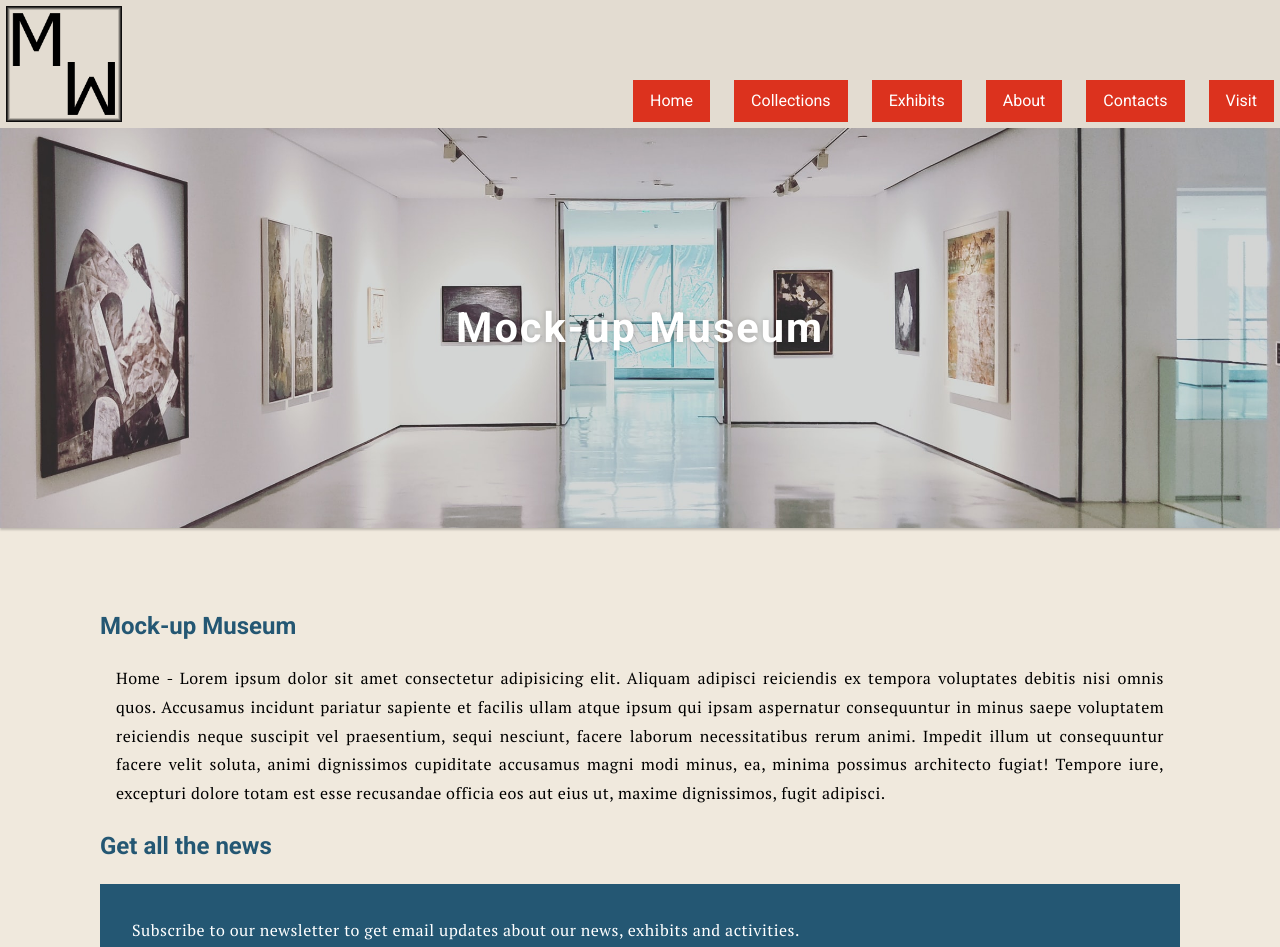
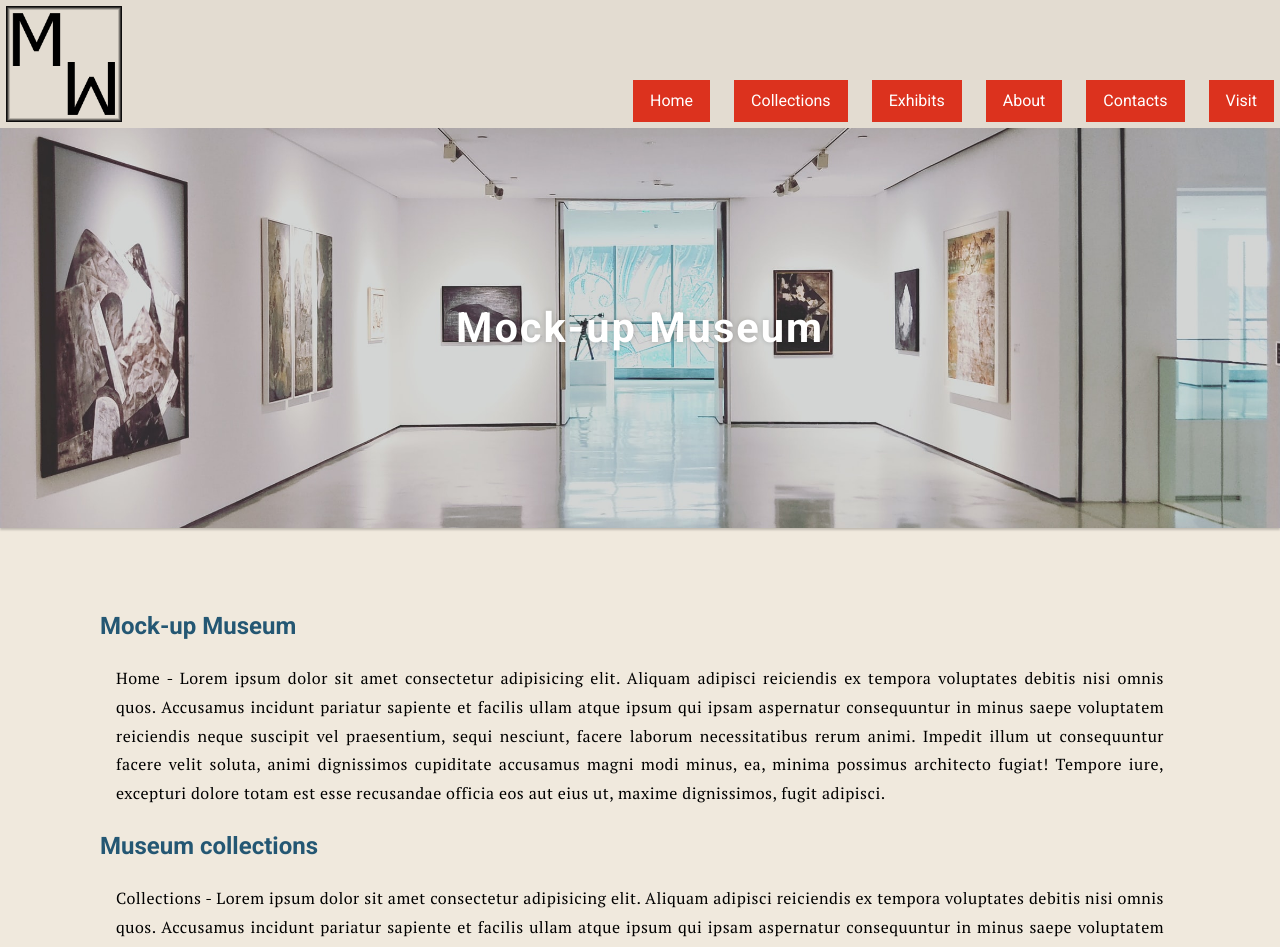
Before and after one commit to oxelfer/glowing-octo-happiness, a React (Create React App) app: page / in a window 1280 px wide. Shown: the top 947 px of the page. Built offline with nearby package versions, Linux system fonts and the light colour scheme.

Commit message:
home page content draft

```diff
--- a/src/pages/home.js
+++ b/src/pages/home.js
@@ -1,5 +1,7 @@
 import Title from '../components/title';
 import IntroParagraph from '../components/intro';
+
+import { Collections } from './collections';
 
 import IntroMock from '../mocks/intro-mock';
 
@@ -13,6 +15,9 @@ export function Home() {
       <Title text='Mock-up Museum' />
 
       <IntroParagraph text={introText.page + ' - ' + introText.text} />
+
+      <Collections />
+
     </>
   )
 }
```
